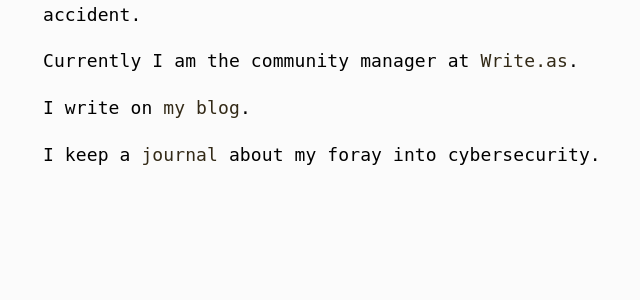
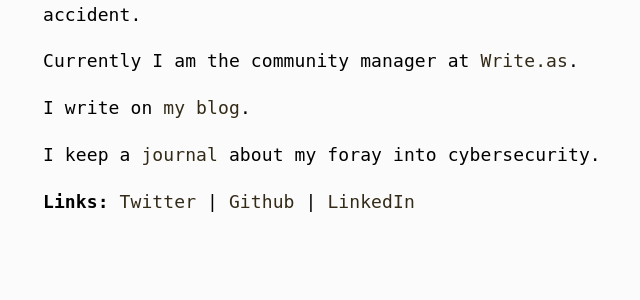
Before and after one commit to cjeller1592/cjeller-site, a Flask app: page / in a window 1280 px wide. Shown: the part 200-500 px from the top of the page, without its empty margins (47-687 px from the left). Run offline with Flask 2, Linux system fonts and the light colour scheme.

Commit message:
added links

```diff
--- a/templates/index.html
+++ b/templates/index.html
@@ -30,5 +30,8 @@
       <a target="_blank" href="https://cyber.cjeller.site">journal</a>
       about my foray into cybersecurity.
     </p>
+
+    <p>
+      <strong>Links:</strong> <a target="_blank" href="https://twitter.com/cjeller3">Twitter</a> | <a taraget="_blank" href="https://github.com/cjeller1592">Github</a> | <a target="_blank" href="https://www.linkedin.com/in/charles-cj-eller-28923813a/">LinkedIn</a>
   </body>
 </html>
```
